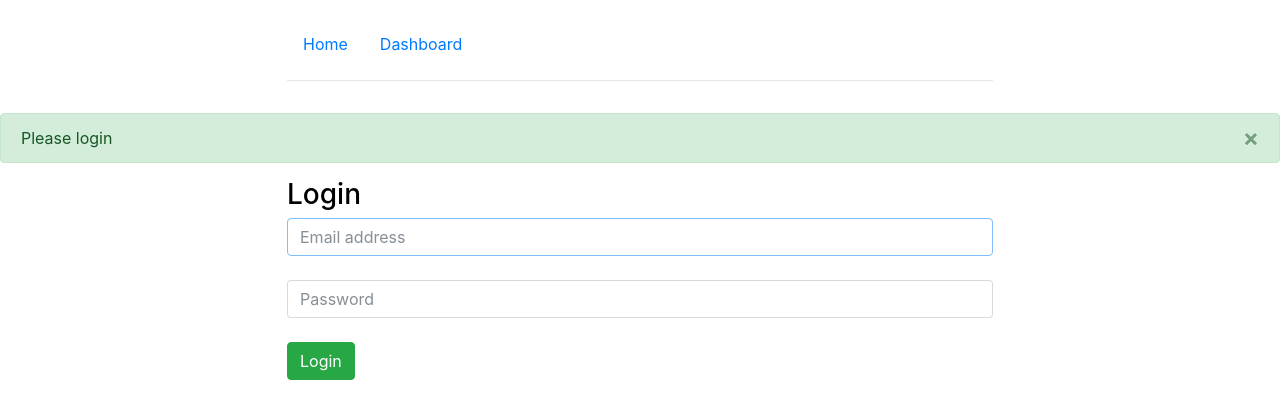
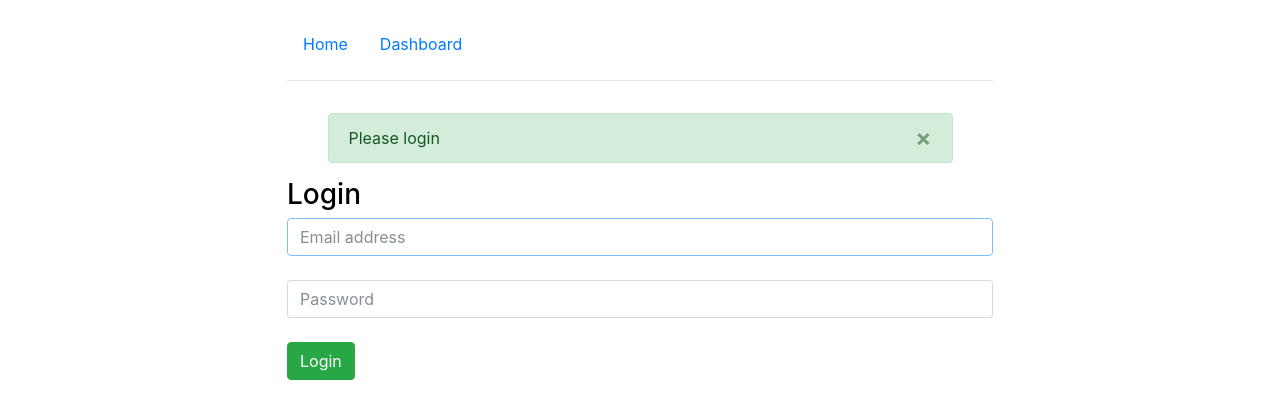
Before and after one commit to sasakad/Andela-Developer-Challenge---Shopping-List-V2.0, a Flask app: page /dashboard in a window 1280 px wide. Shown: the top 420 px of the page. Run offline with Flask 2, Linux system fonts and the light colour scheme; some libraries are stand-ins or nearby versions.

Commit message:
[Fix[2098487] moved the aleert to center

```diff
--- a/app/templates/base.html
+++ b/app/templates/base.html
@@ -39,25 +39,35 @@
             {%with messages = get_flashed_messages(with_categories=True)%}
             {%if messages%}
             {%for category , message in messages%}
+            <div class="row justify-content-center">
+                <div class="col-sm-6 offset-sm-3">
                     <div class="alert {{category}} alert-dismissible fade show" role="alert">
                         <button type="button" class="close" data-dismiss="alert" aria-label="Close">
                                 <span aria-hidden="true">&times;</span>
                         </button>
                         {{ message}}
                     </div>
+                </div>
+            </div>
             {%endfor%}
             {%endif%}
             {%endwith%}
             {%if response in response %}
             {%if alert_type %}
+            <div class="row justify-content-center">
+                    <div class="col-sm-6 offset-sm-3">
                         <div class="alert {{alert_type}} alert-dismissible fade show" role="alert">
             {%else%}
+            <div class="row justify-content-center">
+                    <div class="col-sm-6 offset-sm-3">
                         <div class="alert alert-success alert-dismissible fade show" role="alert">
             {%endif%}
                         <button type="button" class="close" data-dismiss="alert" aria-label="Close">
                                 <span aria-hidden="true">&times;</span>
                         </button>
-                {{ response }}
+                        {{response}}
+                    </div>
+                </div>
             </div>
             {%endif%}
             {% block page_body %}
```
Lines whose indentation alone changed are shown as unchanged.
